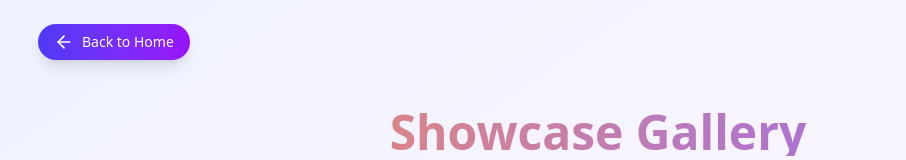
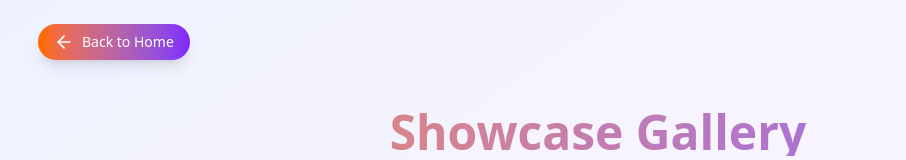
Before and after one commit to narendraAnalytics/Thumbl, a Next.js app: page /showcase in a window 1280 px wide. Shown: the top 160 px of the page, without its empty margins (42-948 px from the left). Built offline with nearby package versions, Linux system fonts and the light colour scheme.

Commit message:
Added button color to the showcasegallery.

```diff
--- a/src/app/showcase/page.tsx
+++ b/src/app/showcase/page.tsx
@@ -25,7 +25,7 @@ export default function ShowcasePage() {
       <div className="max-w-6xl mx-auto px-4 pt-6 pb-4">
         <Link
           href="/"
-          className="inline-flex items-center gap-2 px-4 py-2 bg-gradient-to-r from-indigo-600 to-purple-600 hover:from-indigo-700 hover:to-purple-700 rounded-full transition-all group shadow-lg hover:shadow-xl hover:scale-105"
+          className="inline-flex items-center gap-2 px-4 py-2 bg-gradient-to-r from-orange-500 to-violet-600 hover:from-orange-600 hover:to-violet-700 rounded-full transition-all group shadow-lg hover:shadow-xl hover:scale-105"
         >
           <ArrowLeft className="h-5 w-5 text-white transition-transform group-hover:scale-110" />
           <span className="text-sm font-medium text-white">Back to Home</span>
```
